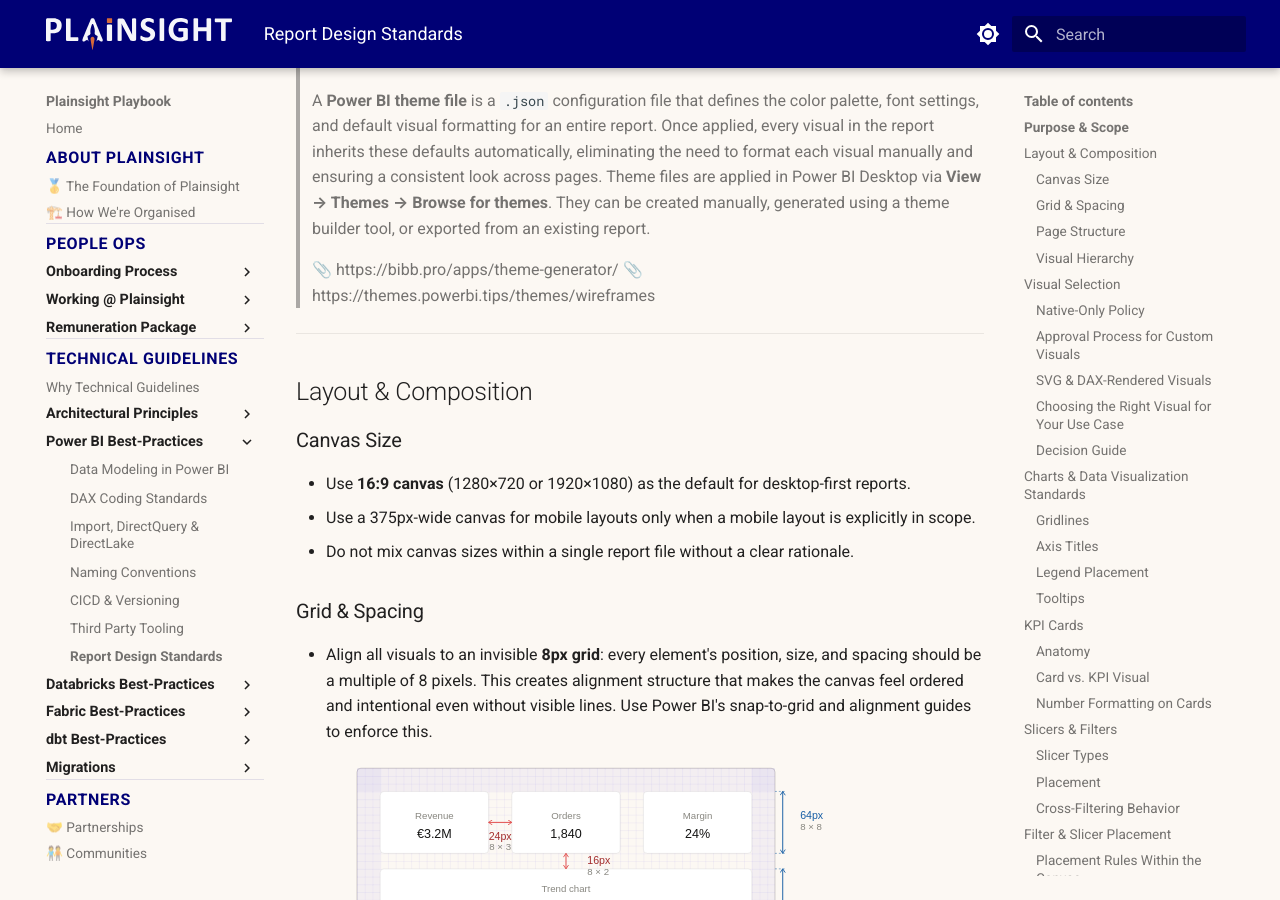
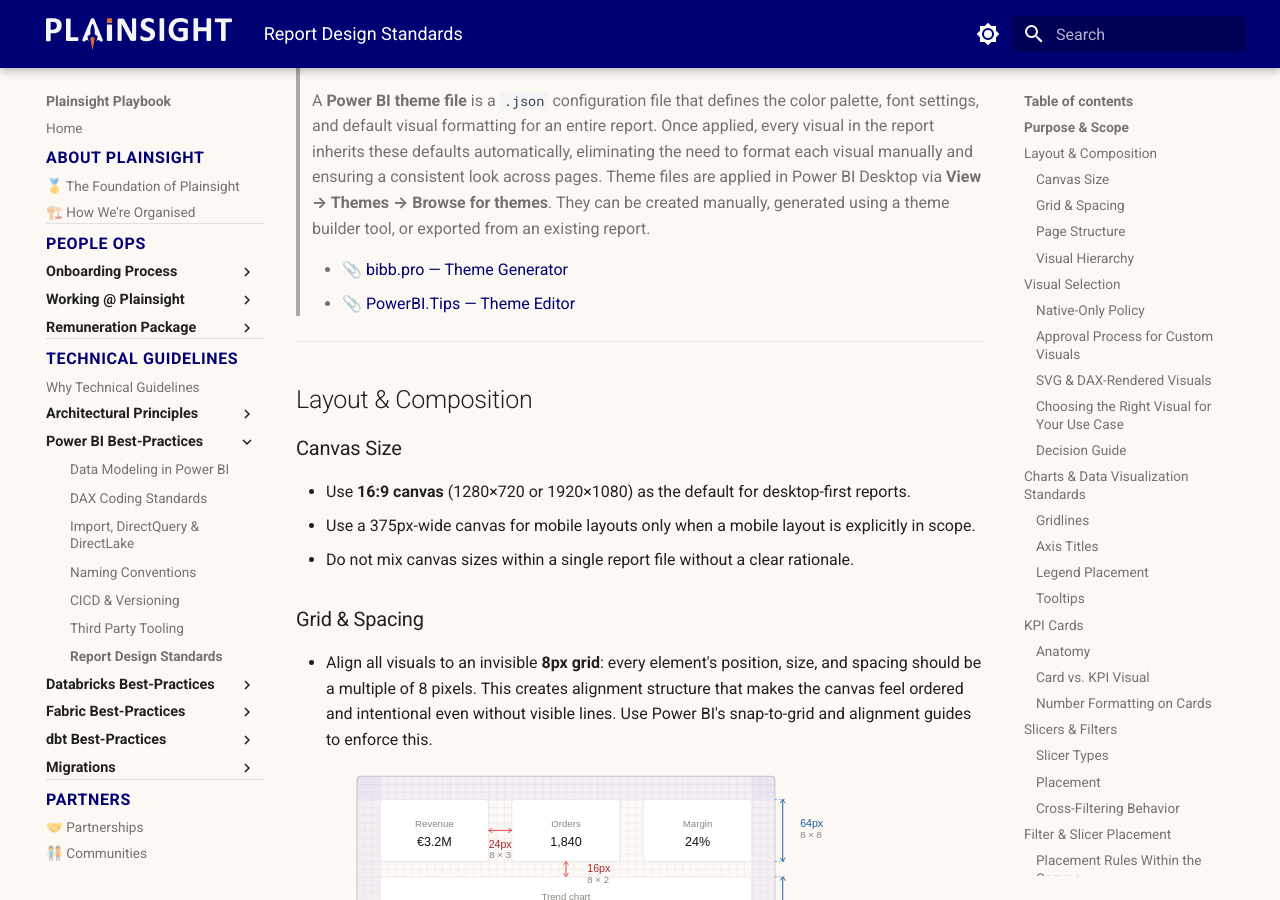
Before and after one commit to PlainsightPro/Vision-Playbook, an MkDocs documentation site: the page built from docs/technical-guidelines/power-bi/report-design-standards.md, in a window 1280 px wide and 900 px high, scrolled down 329 px. Built offline with MkDocs 1.6.1 and Material for MkDocs 9.7.7, drawn with Linux system fonts in a browser that asks for light colours.

Commit message:
fix: URL display

```diff
--- a/docs/technical-guidelines/power-bi/report-design-standards.md
+++ b/docs/technical-guidelines/power-bi/report-design-standards.md
@@ -12,8 +12,8 @@
 >
 > A **Power BI theme file** is a `.json` configuration file that defines the color palette, font settings, and default visual formatting for an entire report. Once applied, every visual in the report inherits these defaults automatically, eliminating the need to format each visual manually and ensuring a consistent look across pages. Theme files are applied in Power BI Desktop via **View → Themes → Browse for themes**. They can be created manually, generated using a theme builder tool, or exported from an existing report.
 >
-> 📎 https://bibb.pro/apps/theme-generator/
-> 📎 https://themes.powerbi.tips/themes/wireframes
+> - 📎 [bibb.pro — Theme Generator](https://bibb.pro/apps/theme-generator/)
+> - 📎 [PowerBI.Tips — Theme Editor](https://themes.powerbi.tips/themes/wireframes)
 
 
 ---
```
